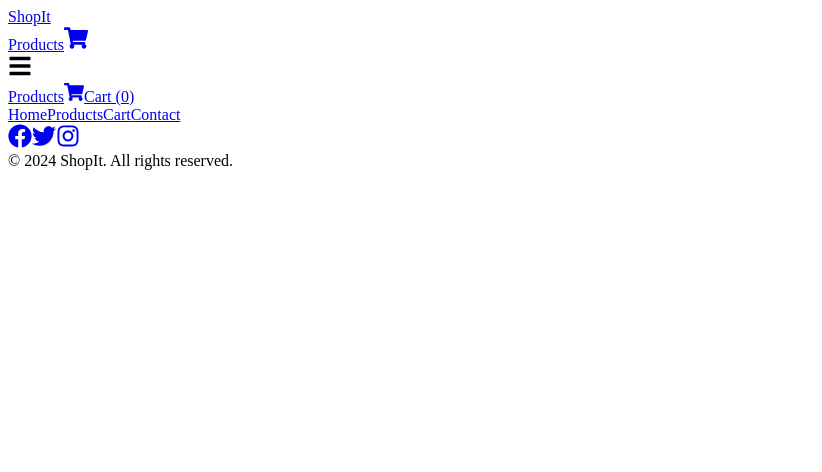
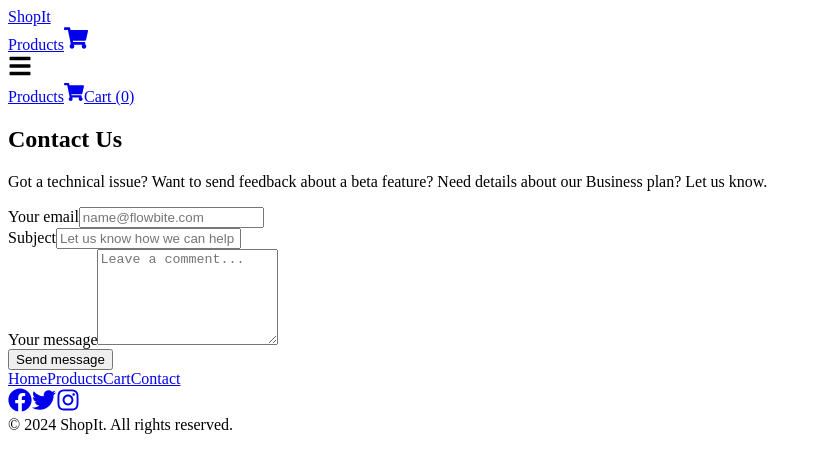
Before and after one commit to paul1029-ife/ShopIt, a React (Create React App) app: page /contact in a window 1280 px wide. Shown: the top 472 px of the page, without its empty margins (0-822 px from the left). Built offline with nearby package versions, Linux system fonts and the light colour scheme.

Commit message:
Created contact page

```diff
--- a/src/App.js
+++ b/src/App.js
@@ -8,6 +8,7 @@
 import Cart from './pages/Cart';
 import Footer from './components/Footer';
 import Checkout from './pages/Checkout';
+import Contact from './pages/Contact';
 
 function App() {
   return (
@@ -22,6 +23,7 @@
               <Route path="/products/:id" element={<ProductDetails />} /> {/* Product Details Route */}
               <Route path="/cart" element={<Cart />} />
               <Route path="/checkout" element={<Checkout />} />
+              <Route path="/contact" element={<Contact />} />
             </Routes>
           </main>
           <Footer />
--- /dev/null
+++ b/src/pages/Contact.jsx
@@ -0,0 +1,69 @@
+import React from "react";
+
+export default function Contact() {
+  return (
+    <section class="bg-white dark:bg-gray-900">
+      <div class="py-8 lg:py-16 px-4 mx-auto max-w-screen-md">
+        <h2 class="mb-4 text-4xl tracking-tight font-extrabold text-center text-gray-900 dark:text-white">
+          Contact Us
+        </h2>
+        <p class="mb-8 lg:mb-16 font-light text-center text-gray-500 dark:text-gray-400 sm:text-xl">
+          Got a technical issue? Want to send feedback about a beta feature?
+          Need details about our Business plan? Let us know.
+        </p>
+        <form action="#" class="space-y-8">
+          <div>
+            <label
+              for="email"
+              class="block mb-2 text-sm font-medium text-gray-900 dark:text-gray-300"
+            >
+              Your email
+            </label>
+            <input
+              type="email"
+              id="email"
+              class="shadow-sm bg-gray-50 border border-gray-300 text-gray-900 text-sm rounded-lg focus:ring-primary-500 focus:border-primary-500 block w-full p-2.5 dark:bg-gray-700 dark:border-gray-600 dark:placeholder-gray-400 dark:text-white dark:focus:ring-primary-500 dark:focus:border-primary-500 dark:shadow-sm-light"
+              placeholder="name@flowbite.com"
+              required
+            />
+          </div>
+          <div>
+            <label
+              for="subject"
+              class="block mb-2 text-sm font-medium text-gray-900 dark:text-gray-300"
+            >
+              Subject
+            </label>
+            <input
+              type="text"
+              id="subject"
+              class="block p-3 w-full text-sm text-gray-900 bg-gray-50 rounded-lg border border-gray-300 shadow-sm focus:ring-primary-500 focus:border-primary-500 dark:bg-gray-700 dark:border-gray-600 dark:placeholder-gray-400 dark:text-white dark:focus:ring-primary-500 dark:focus:border-primary-500 dark:shadow-sm-light"
+              placeholder="Let us know how we can help you"
+              required
+            />
+          </div>
+          <div class="sm:col-span-2">
+            <label
+              for="message"
+              class="block mb-2 text-sm font-medium text-gray-900 dark:text-gray-400"
+            >
+              Your message
+            </label>
+            <textarea
+              id="message"
+              rows="6"
+              class=" block p-2.5 w-full text-sm text-gray-900 bg-gray-50 rounded-lg shadow-sm border border-gray-300 focus:ring-primary-500 focus:border-primary-500 dark:bg-gray-700 dark:border-gray-600 dark:placeholder-gray-400 dark:text-white dark:focus:ring-primary-500 dark:focus:border-primary-500"
+              placeholder="Leave a comment..."
+            ></textarea>
+          </div>
+          <button
+            type="submit"
+            class="py-3 px-5 text-sm font-medium text-center bg-blue-800 text-white rounded-lg bg-primary-700 sm:w-fit hover:bg-primary-800 focus:ring-4 focus:outline-none focus:ring-primary-300 dark:bg-primary-600 dark:hover:bg-primary-700 dark:focus:ring-primary-800"
+          >
+            Send message
+          </button>
+        </form>
+      </div>
+    </section>
+  );
+}
```
